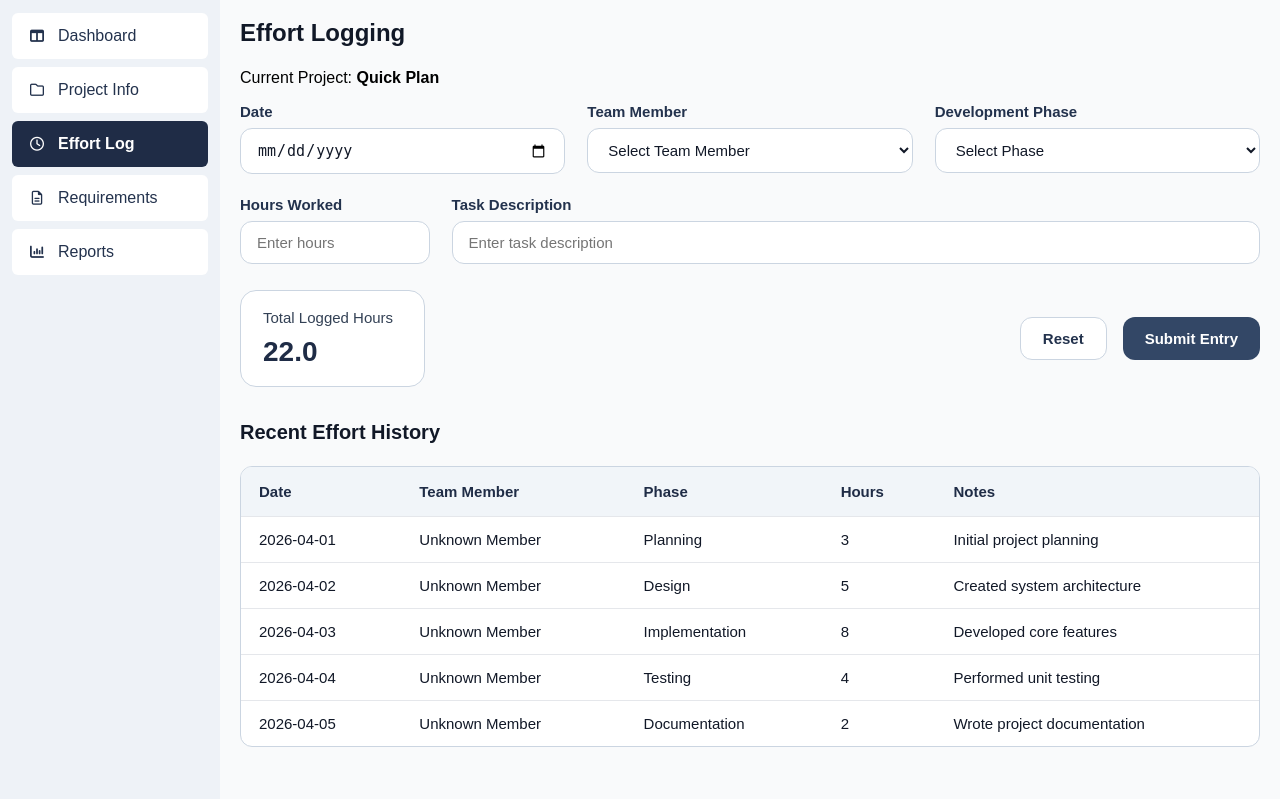
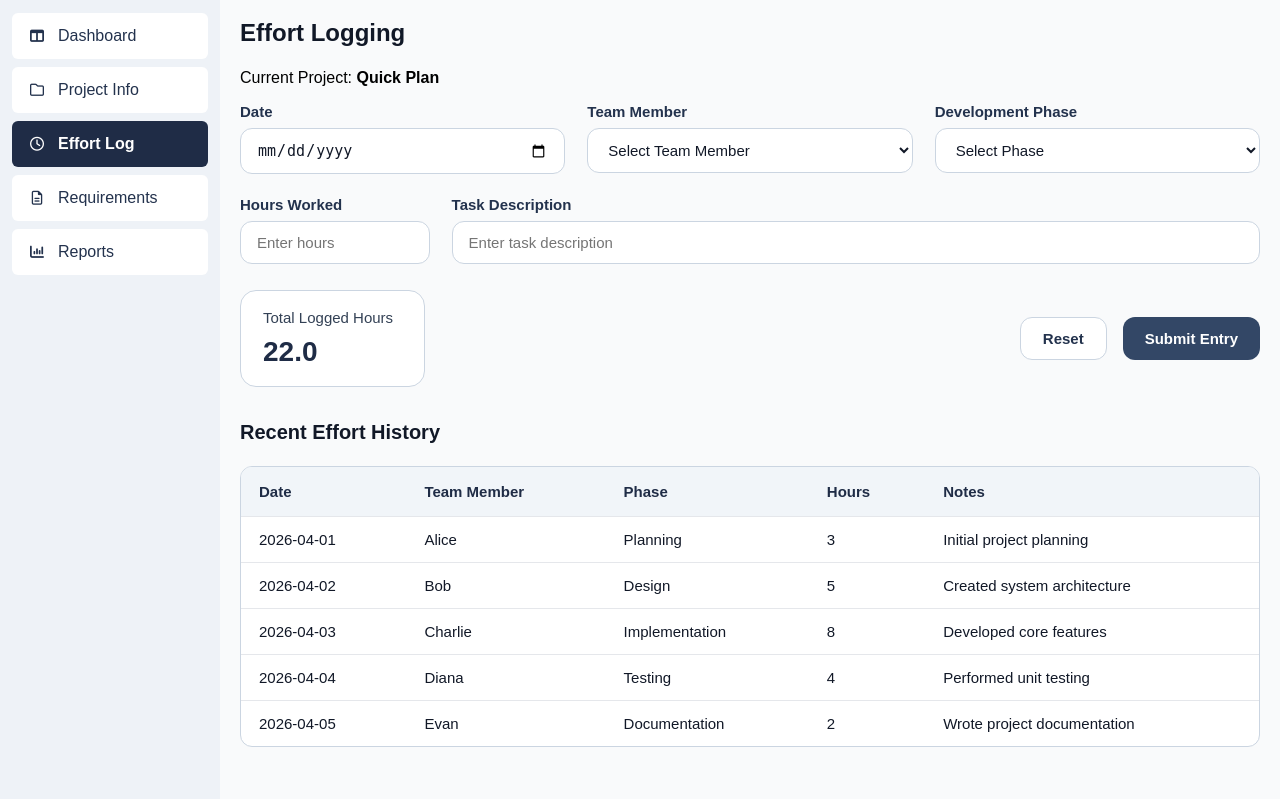
Before and after one commit to TSchaefSE/Management_QuickPlan, a Flask app: page /effort_logs in a window 1280 px wide. Shown: the part 109-908 px from the top of the page. Run offline with Flask 3, Linux system fonts and the light colour scheme; the visitor is signed in with stand-in values (Sample User, id 1).

Commit message:
Fix EXE data path and effort logs display

```diff
--- a/app/models.py
+++ b/app/models.py
@@ -1,9 +1,17 @@
 import os
 from typing import Any, Dict, List, Optional
+import pandas as pd
+import sys
 
-import pandas as pd
+def get_base_path():
+    if getattr(sys, "frozen", False):
+        return getattr(sys, "_MEIPASS", os.path.dirname(sys.executable))
 
-DATA_FOLDER = "data"
+    return os.path.abspath(os.path.join(os.path.dirname(__file__), ".."))
+
+
+BASE_PATH = get_base_path()
+DATA_FOLDER = os.path.join(BASE_PATH, "data")
 
 PROJECTS_FILE = os.path.join(DATA_FOLDER, "projects.csv")
 TEAM_MEMBERS_FILE = os.path.join(DATA_FOLDER, "team_members.csv")
--- a/app/templates/effort_logs/effort_logs.html
+++ b/app/templates/effort_logs/effort_logs.html
@@ -141,13 +141,15 @@
             <tr>
               <td>{{ log.date }}</td>
               <td>
-                {% set member_name = "Unknown Member" %}
+                {% set ns = namespace(member_name="Unknown Member") %}
+
                 {% for member in members %}
                   {% if member.team_member_id|string == log.team_member_id|string %}
-                    {% set member_name = member.member_name %}
+                    {% set ns.member_name = member.member_name %}
                   {% endif %}
                 {% endfor %}
-                {{ member_name }}
+
+                {{ ns.member_name }}
               </td>
               <td>{{ log.project_phase }}</td>
               <td>{{ log.hours_logged }}</td>
--- a/requirements.txt
+++ b/requirements.txt
@@ -1,2 +1,3 @@
 Flask
 Pandas
+reportlab
```
